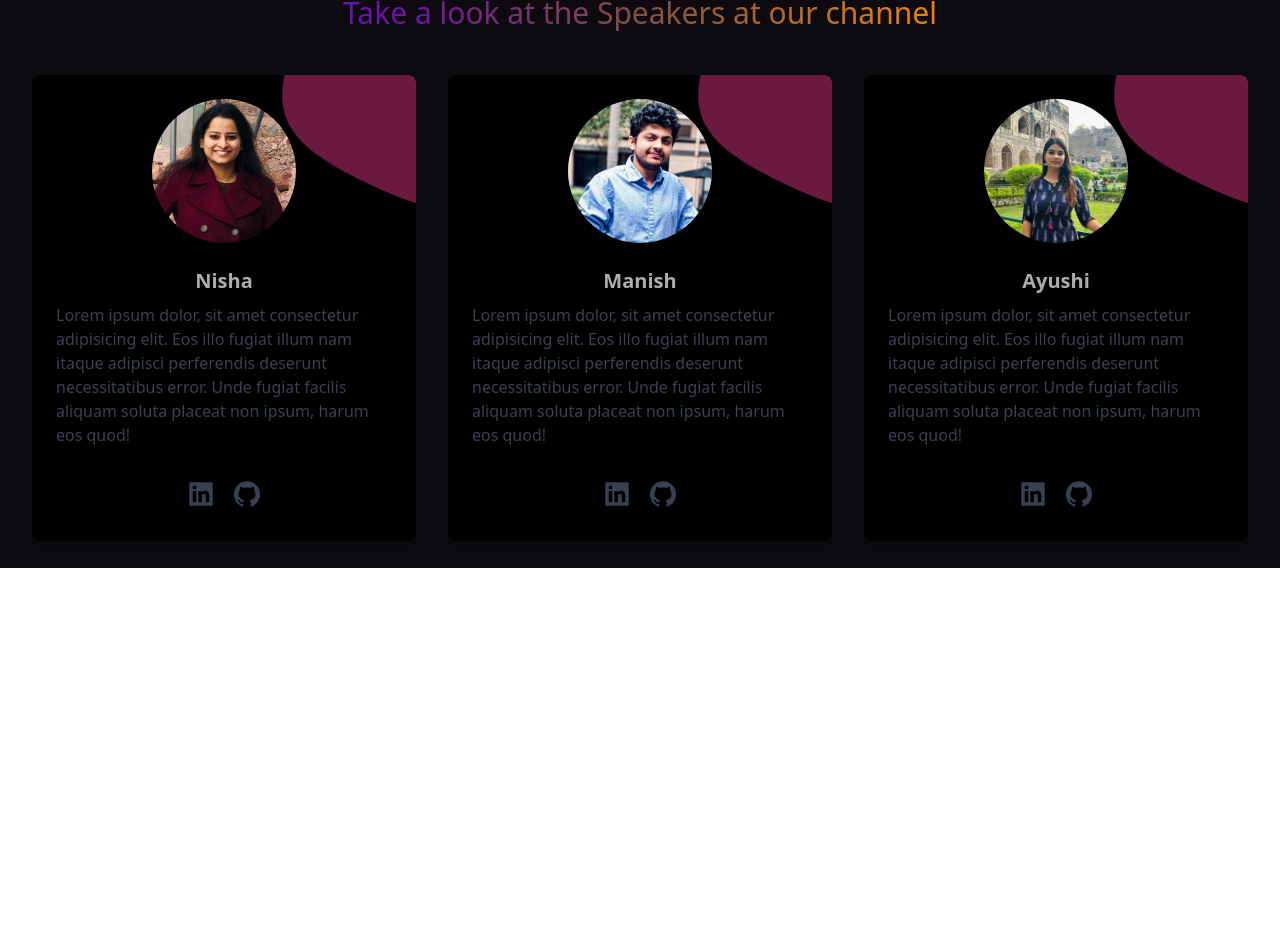
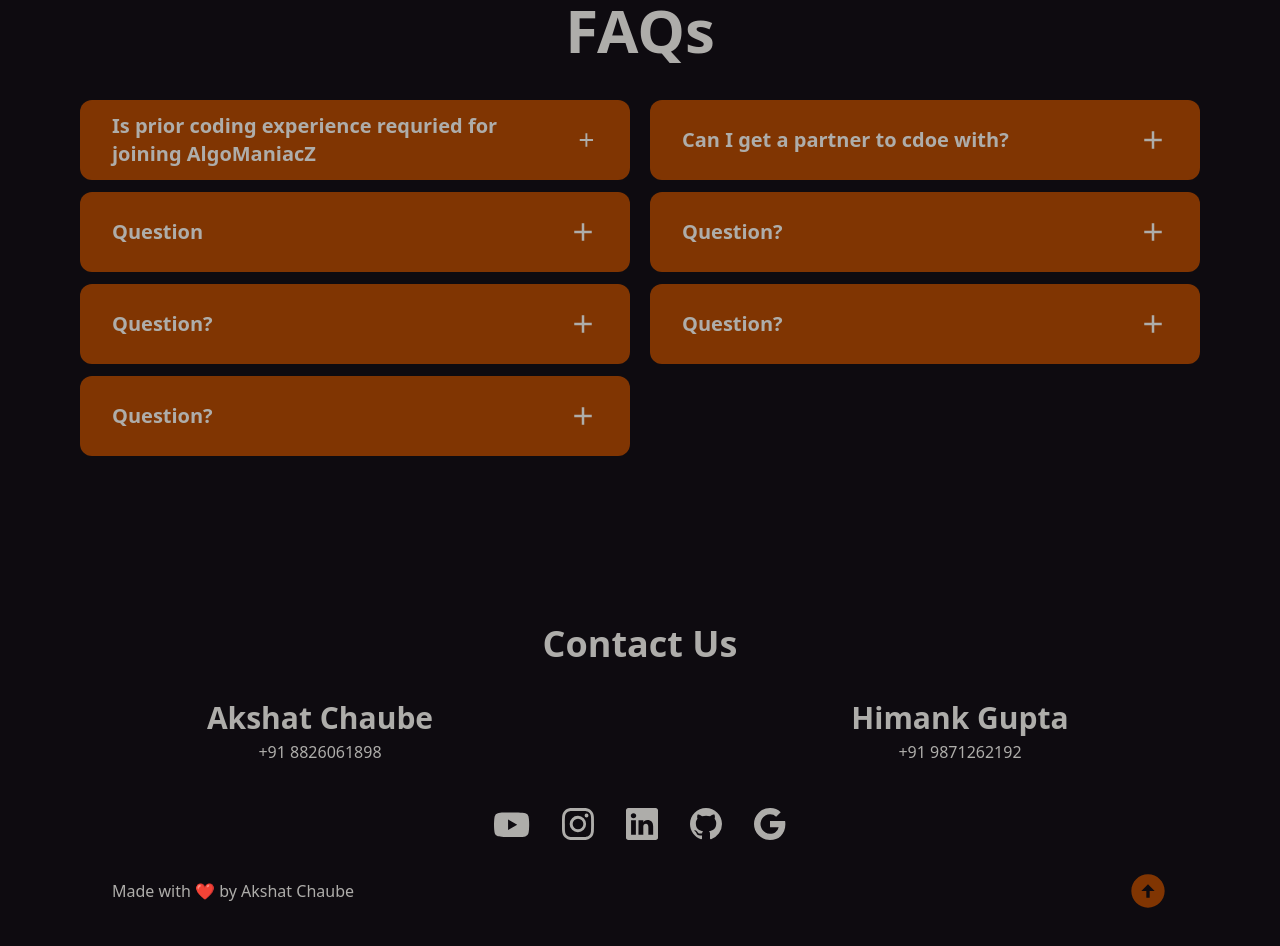
Before and after one commit to AlgoManiacZ/AlgoManiacZ_Revamped, a React (Vite) app in the folder algoManiacZ/: page / in a window 1280 px wide. Shown: the part 920-1866 px from the top of the page. Before the commit the page ends 1488 px from the top, so only its background shows below. Built offline with nearby package versions, Linux system fonts and the light colour scheme.

Commit message:
Created footer and fixed the form

```diff
--- a/algoManiacZ/src/App.jsx
+++ b/algoManiacZ/src/App.jsx
@@ -1,18 +1,22 @@
 // import HeroSection from './components/Hero/HeroSection'
-import Navbar from './components/Navbar/NavBar'
-import SpeakerSection from './components/Speakers/SpeakerSection'
-// import Contact from './components/Contact/Contact'
-import Faq from './components/FAQ/Faq'
+import Navbar from "./components/Navbar/NavBar";
+import SpeakerSection from "./components/Speakers/SpeakerSection";
+// import Contact from "./components/Contact/Contact";
+import Faq from "./components/FAQ/Faq";
+import Footer from "./components/Footer/Footer";
 function App() {
   return (
     <>
-      <Navbar>   </Navbar>
-      <Faq/>
+      <Navbar> </Navbar>
+
       {/* <HeroSection></HeroSection> */}
       <SpeakerSection></SpeakerSection>
+      <Faq />
       {/* <Contact></Contact> */}
+
+      <Footer />
     </>
-  )
+  );
 }
 
-export default App
+export default App;
--- a/algoManiacZ/src/components/Contact/Contact.jsx
+++ b/algoManiacZ/src/components/Contact/Contact.jsx
@@ -1,23 +1,27 @@
-import { useState } from 'react'
-import contactBackgroundImage from '../../assets/Connect.svg'
+import { useState } from "react";
+import contactBackgroundImage from "../../assets/Connect.svg";
 
 const Contact = () => {
   const [formData, setFormData] = useState({
-    name: '',
-    email: '',
-  })
+    name: "",
+    email: "",
+    username: "",
+    clgname: "",
+    number: "",
+    id: "",
+  });
 
   const handleChange = (e) => {
-    const { name, value } = e.target
+    const { name, value } = e.target;
     setFormData({
       ...formData,
       [name]: value,
-    })
-  }
+    });
+  };
 
   const handleSubmit = (e) => {
-    e.preventDefault()
-  }
+    e.preventDefault();
+  };
   return (
     <div
       className="md:h-[calc(100vh-112px)] h-auto bg-no-repeat bg-cover bg-center md:bg-left lg:bg-left xl:bg-left text-[#aeadaa]"
@@ -65,10 +69,10 @@ const Contact = () => {
               <div className="mb-6">
                 <input
                   type="text"
-                  id="email"
+                  id="username"
                   placeholder="LeetCode username"
-                  name="email"
-                  value={formData.email}
+                  name="username"
+                  value={formData.username}
                   onChange={handleChange}
                   className="border border-gray-300 rounded-lg px-3 py-2 w-1/2 focus:outline-none focus:ring focus:border-blue-400"
                   required
@@ -78,10 +82,10 @@ const Contact = () => {
               <div className="mb-6">
                 <input
                   type="text"
-                  id="email"
+                  id="clgname"
                   placeholder="College Name"
-                  name="email"
-                  value={formData.email}
+                  name="clgname"
+                  value={formData.clgname}
                   onChange={handleChange}
                   className="border border-gray-300 rounded-lg px-3 py-2 w-1/2 focus:outline-none focus:ring focus:border-blue-400"
                   required
@@ -90,10 +94,10 @@ const Contact = () => {
               <div className="mb-6">
                 <input
                   type="text"
-                  id="email"
+                  id="number"
                   placeholder="Mobile Number"
-                  name="email"
-                  value={formData.email}
+                  name="number"
+                  value={formData.number}
                   onChange={handleChange}
                   className="border border-gray-300 rounded-lg px-3 py-2 w-1/2 focus:outline-none focus:ring focus:border-blue-400"
                   required
@@ -102,10 +106,10 @@ const Contact = () => {
               <div className="mb-6">
                 <input
                   type="text"
-                  id="email"
-                  placeholder=" Discord Id"
-                  name="email"
-                  value={formData.email}
+                  id="id"
+                  placeholder="Discord Id"
+                  name="id"
+                  value={formData.id}
                   onChange={handleChange}
                   className="border border-gray-300 rounded-lg px-3 py-2 w-1/2 focus:outline-none focus:ring focus:border-blue-400"
                   required
@@ -124,7 +128,7 @@ const Contact = () => {
         </div>
       </div>
     </div>
-  )
-}
+  );
+};
 
-export default Contact
+export default Contact;
--- /dev/null
+++ b/algoManiacZ/src/components/Footer/Footer.jsx
@@ -0,0 +1,79 @@
+import React from "react";
+import {
+  BsGoogle,
+  BsGithub,
+  BsLinkedin,
+  BsInstagram,
+  BsYoutube,
+} from "react-icons/bs";
+import { RiArrowUpCircleFill } from "react-icons/ri";
+
+export default function Footer() {
+  return (
+    <>
+      <footer className="py-4 text-white bg-[#0e0b10]">
+        <h1 className="text-4xl text-[#aeadaa] text-center font-bold mt-10 mb-6">
+          Contact Us
+        </h1>
+
+        <div className="flex flex-col md:flex-row items-center justify-between text-[#aeadaa] mb-6">
+          <div className="text-center flex-1 my-3">
+            <h3 className="text-3xl font-bold mb-1">Akshat Chaube</h3>
+            <p className="mb-2">+91 8826061898</p>
+          </div>
+
+          <div className="text-center flex-1 my-3">
+            <h3 className="text-3xl font-bold mb-1">Himank Gupta</h3>
+            <p className="mb-2">+91 9871262192</p>
+          </div>
+        </div>
+
+        <div className="text-center">
+          <div className="container mx-auto flex justify-center">
+            <a href="">
+              <BsYoutube
+                className="text-[#aeadaa] ml-4 mr-4 mb-4 hover:text-[#d1d5db] cursor-pointer"
+                size="2.2rem"
+              />
+            </a>
+            <a href="">
+              <BsInstagram
+                className="text-[#aeadaa] ml-4 mr-4 mb-4 hover:text-[#d1d5db] cursor-pointer"
+                size="2rem"
+              />
+            </a>
+            <a href="">
+              <BsLinkedin
+                className="text-[#aeadaa] ml-4 mr-4 mb-4 hover:text-[#d1d5db] cursor-pointer"
+                size="2rem"
+              />
+            </a>
+            <a href="">
+              <BsGithub
+                className="text-[#aeadaa] ml-4 mr-4 mb-4 hover:text-[#d1d5db] cursor-pointer"
+                size="2rem"
+              />
+            </a>
+            <a href="">
+              <BsGoogle
+                className="text-[#aeadaa] ml-4 mr-4 mb-4 hover:text-[#d1d5db] cursor-pointer"
+                size="2rem"
+              />
+            </a>
+          </div>
+        </div>
+        <div className="flex flex-col md:flex-row items-center justify-between text-[#aeadaa] mb-6">
+          <div className="text-center px-2 md:px-28 my-3">
+            <p className="mb-2">Made with ❤️ by Akshat Chaube</p>
+          </div>
+
+          <div className="text-center px-2 md:px-28 my-3">
+            <button className="mb-2 text-[#803502] hover:text-[#b45309] cursor-pointer">
+              <RiArrowUpCircleFill size="2.5rem" />
+            </button>
+          </div>
+        </div>
+      </footer>
+    </>
+  );
+}
```
